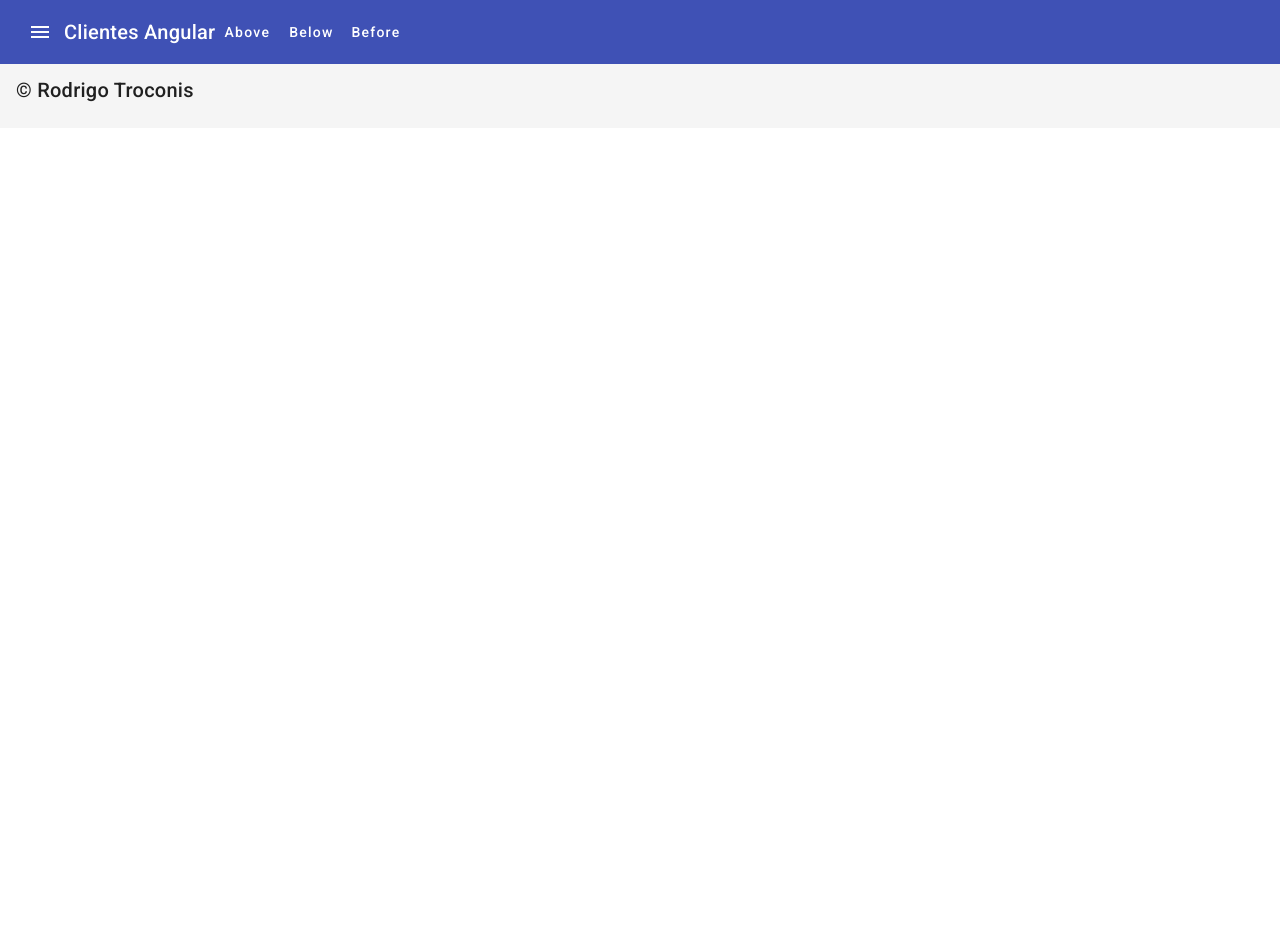
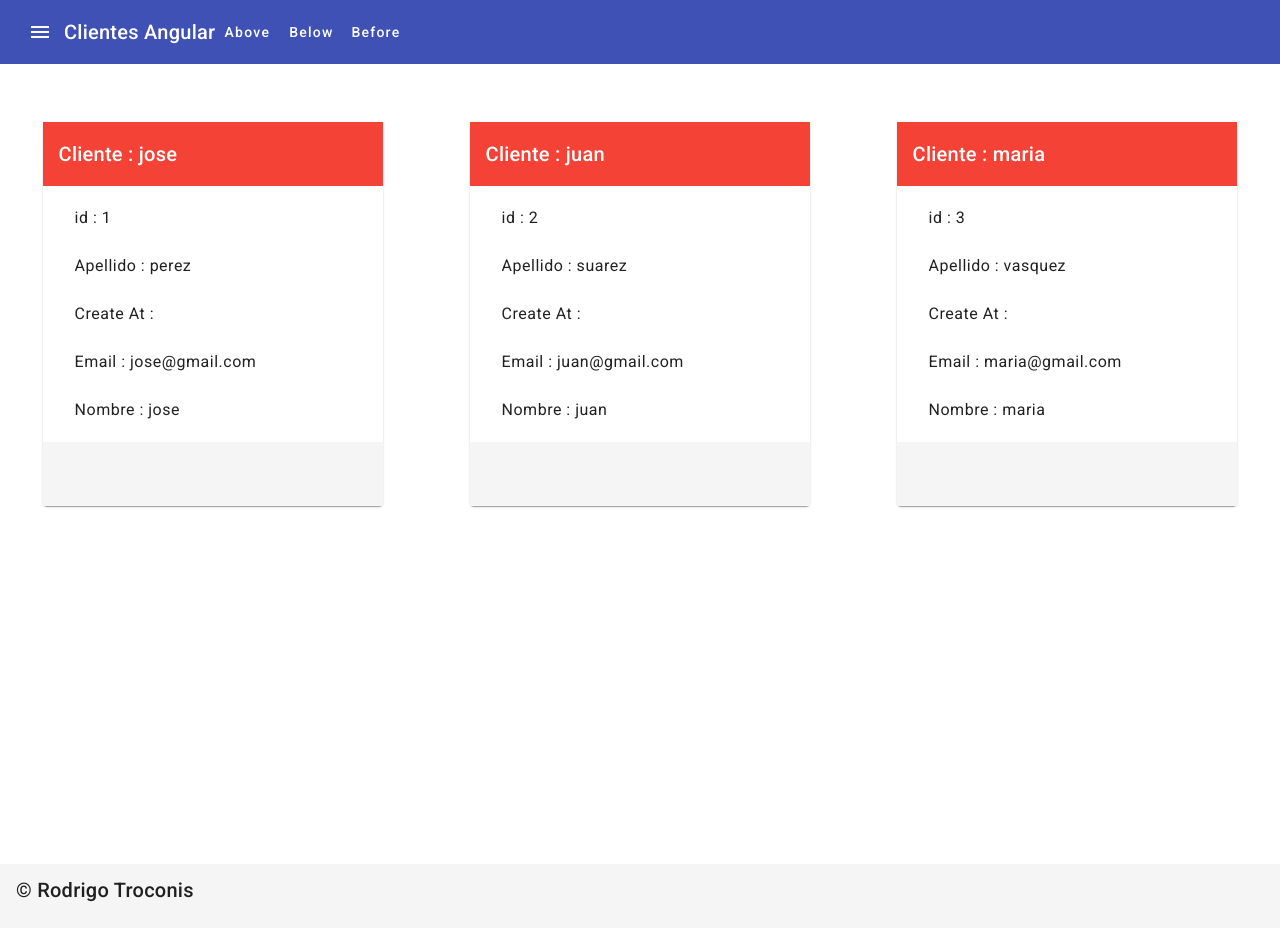
Before and after one commit to rod773/clientes-angular, an Angular app: page / in a window 1280 px wide. Before the commit the page ends 800 px from the top, so only its background shows below. Built offline with nearby package versions, Linux system fonts and the light colour scheme.

Commit message:
cliente s component

```diff
--- a/src/app/app.component.html
+++ b/src/app/app.component.html
@@ -1,9 +1,7 @@
-<div>
+<app-header></app-header>
+<app-clientes></app-clientes>
+<app-footer></app-footer>
 
-  <app-header></app-header>
-
-  <app-footer></app-footer>
-</div>
 
 
 
--- a/src/app/app.component.scss
+++ b/src/app/app.component.scss
@@ -0,0 +1,10 @@
+* {
+    margin: 0;
+    padding: 0;
+    box-sizing: border-box;
+}
+
+body {
+    width: 100%;
+    height: 100vh;
+}
--- a/src/app/components/clientes/clientes.component.html
+++ b/src/app/components/clientes/clientes.component.html
@@ -1 +1,27 @@
-<p>clientes works!</p>
+<mat-grid-list cols="3" rowHeight="500px">
+    <mat-grid-tile *ngFor="let cliente of clientes">
+        <mat-card class="cliente-card">
+
+            <mat-toolbar color="warn">
+                <mat-card-title>{{title}} : {{cliente.nombre}}</mat-card-title>
+            </mat-toolbar>
+
+            <mat-card-content>
+
+                <mat-list>
+                    <mat-list-item>id : {{cliente.id}}</mat-list-item>
+                    <mat-list-item>Apellido : {{cliente.apellido}}</mat-list-item>
+                    <mat-list-item>Create At : {{cliente.createAt}}</mat-list-item>
+                    <mat-list-item>Email : {{cliente.email}}</mat-list-item>
+                    <mat-list-item>Nombre : {{cliente.nombre}}</mat-list-item>
+                </mat-list>
+            </mat-card-content>
+
+            <mat-card-footer>
+                <mat-toolbar>
+
+                </mat-toolbar>
+            </mat-card-footer>
+        </mat-card>
+    </mat-grid-tile>
+</mat-grid-list>
--- a/src/app/components/clientes/clientes.component.scss
+++ b/src/app/components/clientes/clientes.component.scss
@@ -0,0 +1,8 @@
+.cliente-card {
+    width: 80%;
+    margin: 20px;
+}
+
+.mat-grid-list {
+    min-height: 100%;
+}
--- a/src/app/components/clientes/clientes.component.ts
+++ b/src/app/components/clientes/clientes.component.ts
@@ -1,10 +1,35 @@
 import { Component } from '@angular/core';
+import { Cliente } from './cliente';
 
 @Component({
   selector: 'app-clientes',
   templateUrl: './clientes.component.html',
-  styleUrls: ['./clientes.component.scss']
+  styleUrls: ['./clientes.component.scss'],
 })
 export class ClientesComponent {
+  title = 'Cliente';
 
+  clientes: Cliente[] = [
+    {
+      id: 1,
+      nombre: 'jose',
+      apellido: 'perez',
+      createAt: '',
+      email: 'jose@gmail.com',
+    },
+    {
+      id: 2,
+      nombre: 'juan',
+      apellido: 'suarez',
+      createAt: '',
+      email: 'juan@gmail.com',
+    },
+    {
+      id: 3,
+      nombre: 'maria',
+      apellido: 'vasquez',
+      createAt: '',
+      email: 'maria@gmail.com',
+    },
+  ];
 }
--- a/src/app/material/material.module.ts
+++ b/src/app/material/material.module.ts
@@ -12,6 +12,7 @@ import { MatIconModule } from '@angular/material/icon';
 import { MatListModule } from '@angular/material/list';
 import { MatButtonModule } from '@angular/material/button';
 import { MatMenuModule } from '@angular/material/menu';
+import { MatGridListModule } from '@angular/material/grid-list';
 
 const material = [
   MatSliderModule,
@@ -26,6 +27,7 @@ const material = [
   MatListModule,
   MatButtonModule,
   MatMenuModule,
+  MatGridListModule,
 ];
 
 @NgModule({
--- a/src/styles.scss
+++ b/src/styles.scss
@@ -1,4 +1,11 @@
 /* You can add global styles to this file, and also import other style files */
 
-html, body { height: 100%; }
-body { margin: 0; font-family: Roboto, "Helvetica Neue", sans-serif; }
+html,
+body {
+    height: 100%;
+    height: 100vh;
+}
+body {
+    margin: 0;
+    font-family: Roboto, "Helvetica Neue", sans-serif;
+}
```
